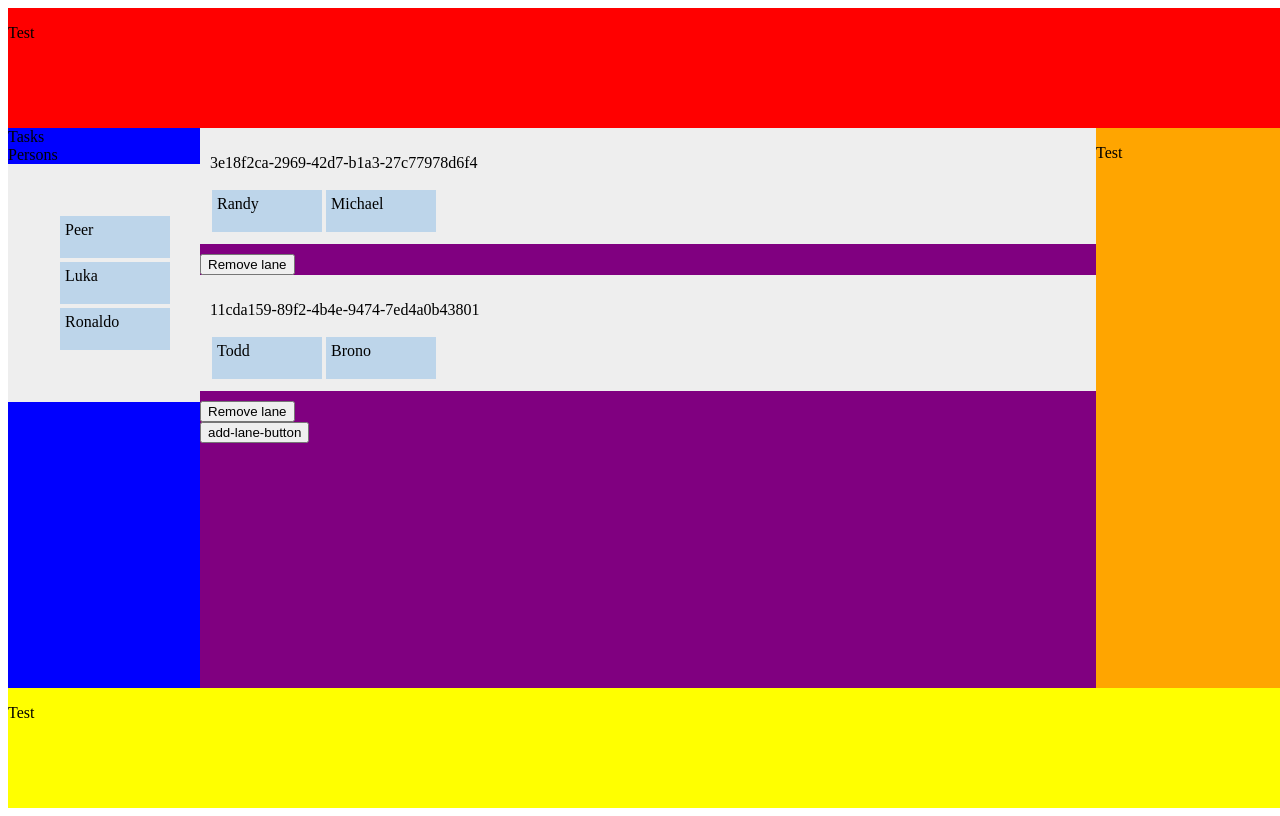
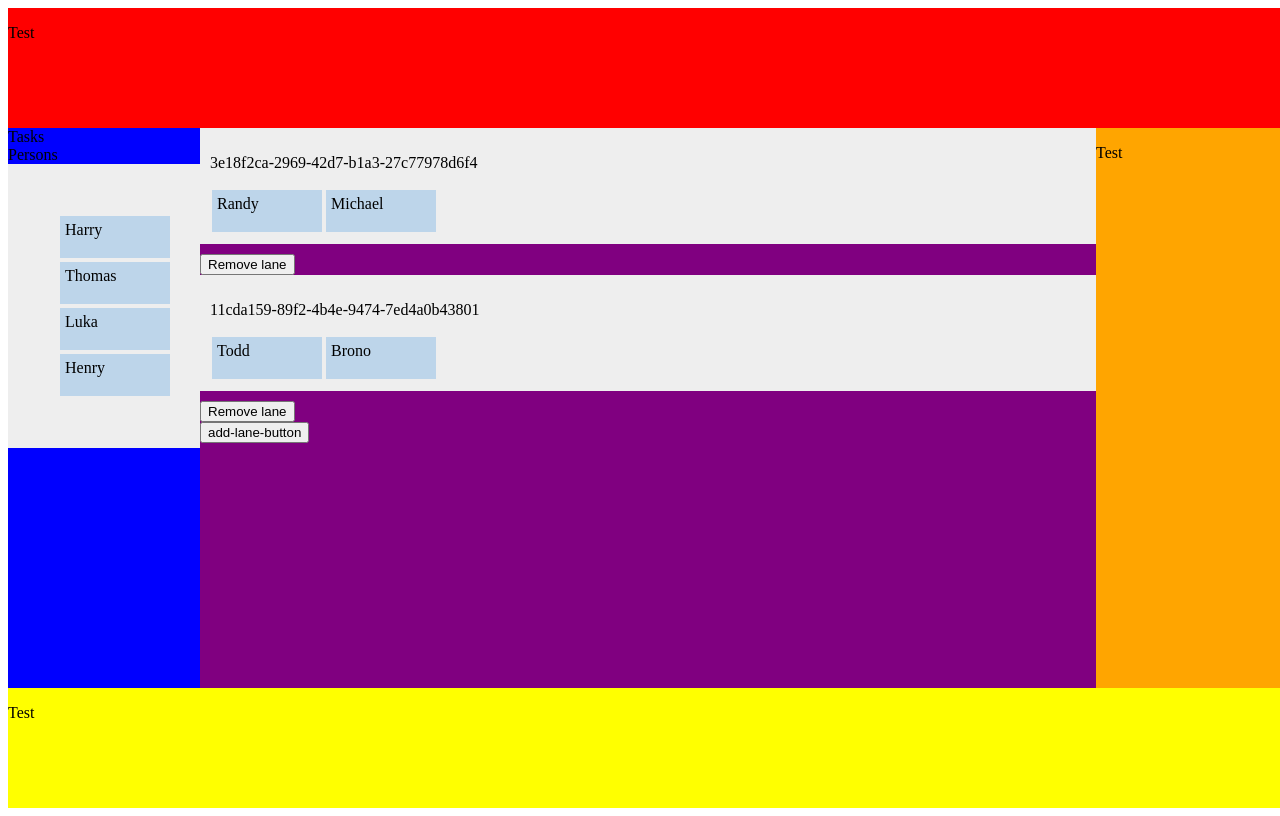
Before and after one commit to Holidaydrills/letspair, a Vue app: page / in a window 1280 px wide. Built offline with nearby package versions, Linux system fonts and the light colour scheme.

Commit message:
load data for component

```diff
--- a/src/components/Dashboard.vue
+++ b/src/components/Dashboard.vue
@@ -4,7 +4,7 @@
       <p>Test</p>
     </div>
     <div class="left-sidebar">
-      <SidebarLeft />
+      <SidebarLeft :people="users" />
     </div>
     <div class="content-area">
       <TaskArea />
@@ -22,8 +22,29 @@
 import { defineComponent } from "@vue/runtime-core";
 import TaskArea from "./TaskArea.vue";
 import SidebarLeft from "./SidebarLeft.vue";
+import { getAllUsers } from "../services/UserService";
+import { Person } from "../models/Person";
 
 export default defineComponent({
   components: { TaskArea, SidebarLeft },
+  data() {
+    return {
+      users: new Array<Person>(),
+      //   users: [
+      //     new Person("123", "Harry"),
+      //     new Person("456", "Thomas"),
+      //     new Person("789", "Luka"),
+      //   ],
+    };
+  },
+  methods: {
+    getAllUsers: function () {
+      this.users = getAllUsers();
+      console.log(this.users);
+    },
+  },
+  mounted() {
+    this.getAllUsers();
+  },
 });
 </script>
--- a/src/components/SidebarLeft.vue
+++ b/src/components/SidebarLeft.vue
@@ -25,24 +25,7 @@ import Person from "./Person.vue";
 
 export default defineComponent({
   components: { Person },
-  data() {
-    return {
-      people: [
-        {
-          id: "Person1",
-          name: "Peer",
-        },
-        {
-          id: "Person2",
-          name: "Luka",
-        },
-        {
-          id: "Person3",
-          name: "Ronaldo",
-        },
-      ],
-    };
-  },
+  props: ["people"],
   methods: {
     onDrop(evt: any, person: any) {
       // const itemID = evt.dataTransfer.getData("itemID");
--- a/src/services/UserService.ts
+++ b/src/services/UserService.ts
@@ -4,7 +4,8 @@ const people: Array<Person> = [
   new Person("123", "Harry"),
   new Person("456", "Thomas"),
   new Person("789", "Luka"),
+  new Person("789", "Henry"),
 ];
-export function getPeople(): Array<Person> {
+export function getAllUsers(): Array<Person> {
   return people;
 }
```
